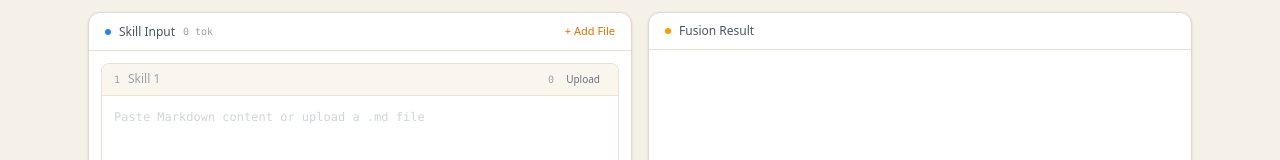
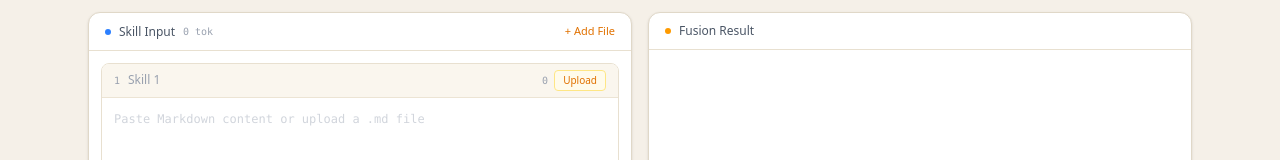
Before and after one commit to Thomaszhou22/skill-fuser, a React (Vite) app: page / in a window 1280 px wide. Shown: the part 421-581 px from the top of the page. Built offline with nearby package versions, Linux system fonts and the light colour scheme.

Commit message:
fix: make Upload button more visible with amber border

```diff
--- a/src/App.tsx
+++ b/src/App.tsx
@@ -884,7 +884,7 @@ Output ONLY valid JSON array: [{"name":"...","category":"..."}]. No explanation,
                     </div>
                     <div className="flex items-center gap-1.5 shrink-0 ml-2">
                       <span className="text-[10px] text-gray-400 font-mono">{estimateTokens(s.content)}</span>
-                      <button onClick={() => fileRefs.current[s.id]?.click()} className="px-1.5 py-0.5 rounded text-[10px] text-gray-500 hover:text-amber-600 hover:bg-amber-50 transition">Upload</button>
+                      <button onClick={() => fileRefs.current[s.id]?.click()} className="px-2 py-0.5 rounded text-[10px] font-medium text-amber-600 bg-amber-50 border border-amber-200 hover:bg-amber-100 hover:border-amber-300 transition">Upload</button>
                       <input ref={el => { fileRefs.current[s.id] = el }} type="file" accept=".md,.markdown,.txt" className="hidden" onChange={e => upload(s.id, e.target.files)} />
                       {skills.length > 1 && <button onClick={() => setSkills(ss => ss.filter(x => x.id !== s.id))} className="px-1 py-0.5 rounded text-[10px] text-red-400 hover:text-red-500 hover:bg-red-50 transition">x</button>}
                     </div>
```
